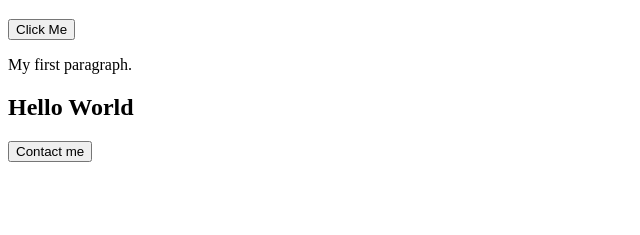
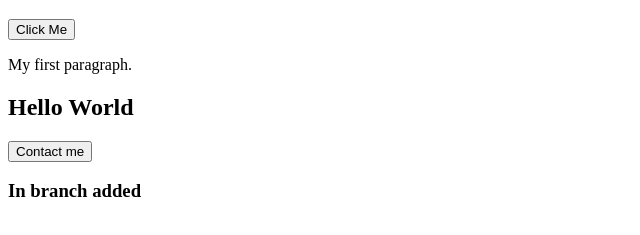
Before and after one commit to SaurabhShanbhag/Demo, a plain HTML site: page index.html in a window 1280 px wide. Shown: the part 61-296 px from the top of the page, without its empty margins (0-640 px from the left). Drawn offline with Linux system fonts and the light colour scheme.

Commit message:
New brached update

```diff
--- a/index.html
+++ b/index.html
@@ -6,5 +6,6 @@
 <p>My first paragraph.</p>
 <h2>Hello World</h2>
 <button href="contact.html">Contact me</button>
+<h3>In branch added</h3>
 </body>
 </html>
```
